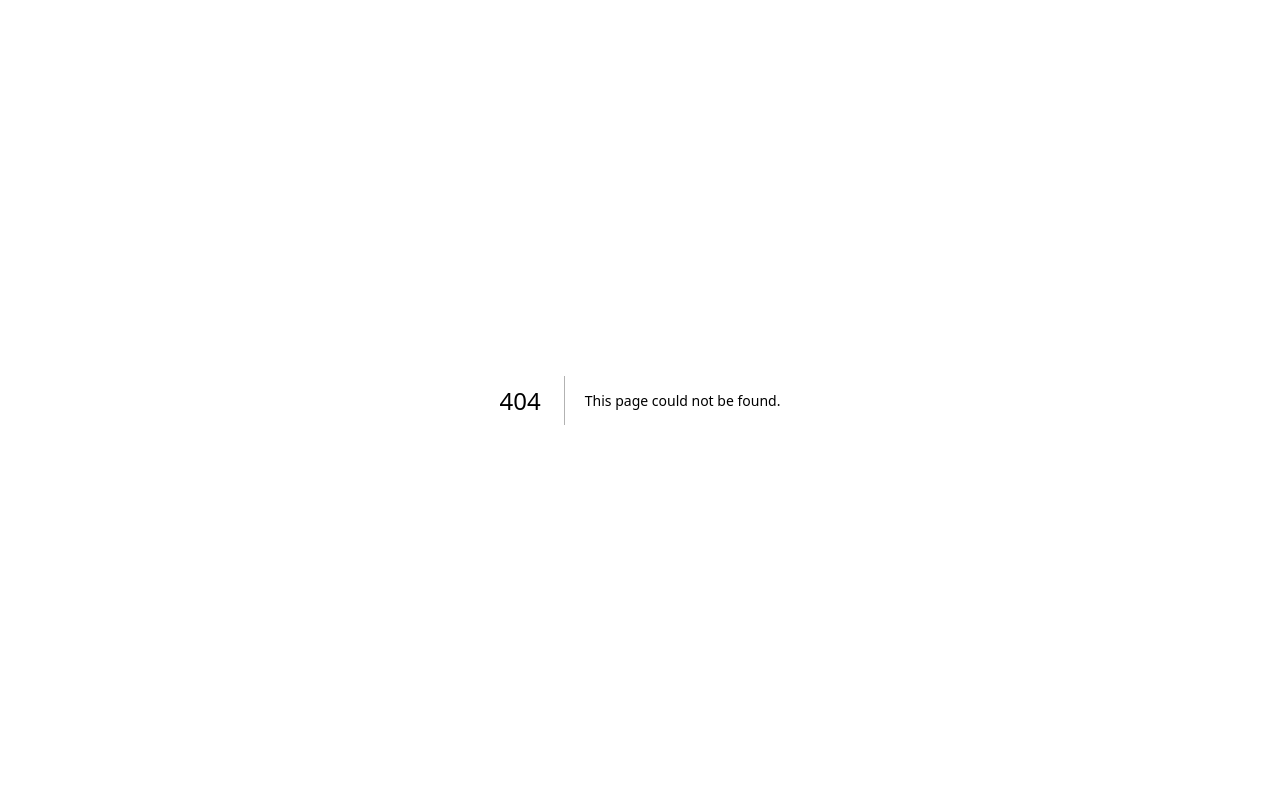
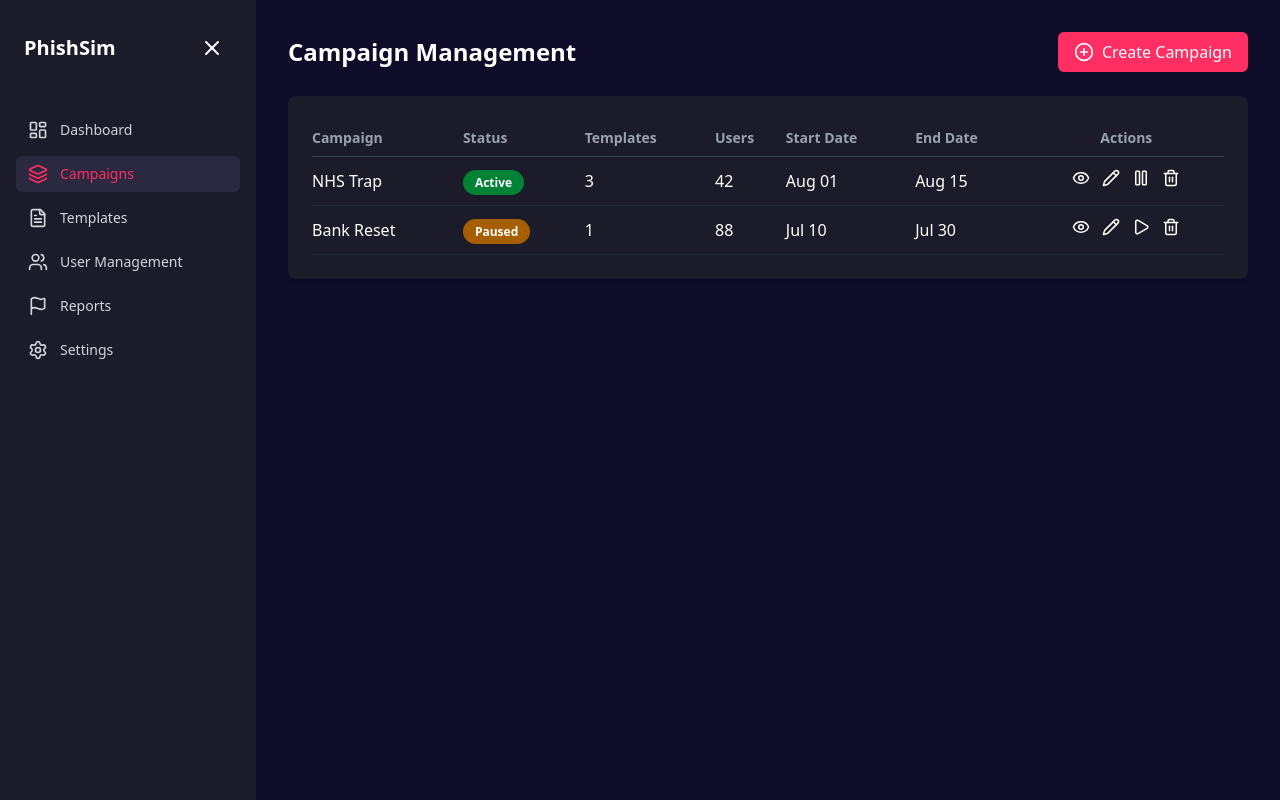
Before and after one commit to BADARRASHEED/PhishSim, a Next.js app in the folder frontend/: page /campaigns in a window 1280 px wide. Before the commit this address had no page. Built offline with nearby package versions, Linux system fonts and the light colour scheme.

Commit message:
campaign page

```diff
--- a/frontend/src/app/admin-dashboard/page.tsx
+++ b/frontend/src/app/admin-dashboard/page.tsx
@@ -1,5 +1,3 @@
-/* Updated Admin Dashboard with collapsible sidebar and icon-based navigation */
-
 'use client'
 
 import { useState } from 'react'
@@ -18,6 +16,7 @@ import {
     Legend,
 } from 'chart.js'
 import { Line, Bar } from 'react-chartjs-2'
+import Sidebar from '../components/admin/Sidebar'
 
 ChartJS.register(CategoryScale, LinearScale, PointElement, LineElement, BarElement, Title, Tooltip, Legend)
 
@@ -73,34 +72,7 @@ export default function AdminDashboard() {
     return (
         <div className="min-h-screen bg-[#0F0C29] text-white flex">
 
-            {/* Sidebar */}
-            <aside className={`transition-all duration-300 bg-[#1C1B29] h-screen sticky top-0 ${collapsed ? 'w-20' : 'w-64'} p-4`}>
-                <div className="h-16 flex items-center justify-between mb-8 px-2">
-                    {!collapsed && <h2 className="text-xl font-bold">PhishSim</h2>}
-                    <button
-                        onClick={() => setCollapsed(!collapsed)}
-                        className="ml-auto p-2 rounded hover:bg-[#2a293f] transition"
-                    >
-                        {collapsed ? <Menu size={24} /> : <X size={24} />} {/* You can replace <X /> with <ChevronLeft /> or <ArrowLeft /> */}
-                    </button>
-                </div>
-
-
-
-                <nav className="space-y-2">
-                    {navItems.map(({ href, label, icon: Icon }) => (
-                        <Link
-                            key={href}
-                            href={href}
-                            className={`flex items-center gap-3 px-3 py-2 rounded-md transition-all ${pathname === href ? 'bg-[#2a293f] text-[#FF2E63]' : 'text-gray-300 hover:text-white'
-                                }`}
-                        >
-                            <Icon size={20} />
-                            {!collapsed && <span className="text-sm">{label}</span>}
-                        </Link>
-                    ))}
-                </nav>
-            </aside>
+           <Sidebar />
 
             {/* Main Content */}
             <main className="flex-1 p-6 md:p-10">
--- /dev/null
+++ b/frontend/src/app/campaigns/page.tsx
@@ -0,0 +1,102 @@
+'use client'
+
+import { useState } from 'react'
+import { PlusCircle, Pencil, Trash2, Eye, Pause, Play } from 'lucide-react'
+import Link from 'next/link'
+import Sidebar from '../components/admin/Sidebar'
+
+const mockCampaigns = [
+  {
+    id: 1,
+    name: 'NHS Trap',
+    status: 'Active',
+    templates: 3,
+    users: 42,
+    startDate: 'Aug 01',
+    endDate: 'Aug 15',
+  },
+  {
+    id: 2,
+    name: 'Bank Reset',
+    status: 'Paused',
+    templates: 1,
+    users: 88,
+    startDate: 'Jul 10',
+    endDate: 'Jul 30',
+  },
+]
+
+export default function CampaignPage() {
+  const [campaigns, setCampaigns] = useState(mockCampaigns)
+
+  return (
+    <div className="flex h-screen overflow-hidden">
+      <Sidebar />
+
+      <main className="flex-1 overflow-y-auto bg-[#0F0C29] text-white p-8">
+        <header className="flex justify-between items-center mb-6">
+          <h1 className="text-2xl font-bold">Campaign Management</h1>
+          <Link
+            href="/campaigns/create"
+            className="flex items-center gap-2 bg-[#FF2E63] px-4 py-2 rounded-md hover:bg-[#e82b58] transition"
+          >
+            <PlusCircle size={20} /> Create Campaign
+          </Link>
+        </header>
+
+        <div className="bg-[#1C1B29] rounded-lg p-6 shadow-md overflow-auto">
+          <table className="w-full text-left">
+            <thead className="text-gray-400 text-sm border-b border-gray-700">
+              <tr>
+                <th className="py-2">Campaign</th>
+                <th className="py-2">Status</th>
+                <th className="py-2">Templates</th>
+                <th className="py-2">Users</th>
+                <th className="py-2">Start Date</th>
+                <th className="py-2">End Date</th>
+                <th className="py-2 text-center">Actions</th>
+              </tr>
+            </thead>
+            <tbody>
+              {campaigns.map((c) => (
+                <tr key={c.id} className="border-b border-gray-800 hover:bg-[#2a293f]">
+                  <td className="py-3 font-medium">{c.name}</td>
+                  <td className="py-3">
+                    <span
+                      className={`px-3 py-1 rounded-full text-xs font-semibold ${
+                        c.status === 'Active' ? 'bg-green-700' : 'bg-yellow-700'
+                      }`}
+                    >
+                      {c.status}
+                    </span>
+                  </td>
+                  <td className="py-3">{c.templates}</td>
+                  <td className="py-3">{c.users}</td>
+                  <td className="py-3">{c.startDate}</td>
+                  <td className="py-3">{c.endDate}</td>
+                  <td className="py-3 flex justify-center gap-3">
+                    <button title="View" className="hover:text-blue-400">
+                      <Eye size={18} />
+                    </button>
+                    <button title="Edit" className="hover:text-yellow-400">
+                      <Pencil size={18} />
+                    </button>
+                    <button
+                      title={c.status === 'Active' ? 'Pause' : 'Resume'}
+                      className="hover:text-purple-400"
+                    >
+                      {c.status === 'Active' ? <Pause size={18} /> : <Play size={18} />}
+                    </button>
+                    <button title="Delete" className="hover:text-red-400">
+                      <Trash2 size={18} />
+                    </button>
+                  </td>
+                </tr>
+              ))}
+            </tbody>
+          </table>
+        </div>
+      </main>
+    </div>
+  )
+}
--- /dev/null
+++ b/frontend/src/app/components/admin/Sidebar.tsx
@@ -0,0 +1,48 @@
+'use client'
+
+import { useState } from 'react'
+import { usePathname } from 'next/navigation'
+import Link from 'next/link'
+import { LayoutDashboard, Layers, Users, FileText, Flag, Settings, Menu, X } from 'lucide-react'
+
+const navItems = [
+    { href: '/admin-dashboard', label: 'Dashboard', icon: LayoutDashboard },
+    { href: '/campaigns', label: 'Campaigns', icon: Layers },
+    { href: '/templates', label: 'Templates', icon: FileText },
+    { href: '/users', label: 'User Management', icon: Users },
+    { href: '/reports', label: 'Reports', icon: Flag },
+    { href: '/settings', label: 'Settings', icon: Settings },
+]
+
+export default function Sidebar() {
+    const [collapsed, setCollapsed] = useState(false)
+    const pathname = usePathname()
+
+    return (
+        <aside className={`transition-all duration-300 bg-[#1C1B29] h-screen sticky top-0 ${collapsed ? 'w-20' : 'w-64'} p-4`}>
+            <div className="h-16 flex items-center justify-between mb-8 px-2">
+                {!collapsed && <h2 className="text-xl font-bold text-white">PhishSim</h2>}
+                <button
+                    onClick={() => setCollapsed(!collapsed)}
+                    className="ml-auto p-2 rounded hover:bg-[#2a293f] transition"
+                >
+                    {collapsed ? <Menu size={24} className="text-white" /> : <X size={24} className="text-white" />}
+                </button>
+            </div>
+
+
+            <nav className="space-y-2">
+                {navItems.map(({ href, label, icon: Icon }) => (
+                    <Link
+                        key={href}
+                        href={href}
+                        className={`flex items-center gap-3 px-3 py-2 rounded-md transition-all ${pathname === href ? 'bg-[#2a293f] text-[#FF2E63]' : 'text-gray-300 hover:text-white'}`}
+                    >
+                        <Icon size={20} />
+                        {!collapsed && <span className="text-sm">{label}</span>}
+                    </Link>
+                ))}
+            </nav>
+        </aside>
+    )
+}
```
Also changed, not shown: frontend/src/app/reports/page.tsx (added), frontend/src/app/settings/page.tsx (added), frontend/src/app/templates/page.tsx (added), frontend/src/app/user-dashboard/page.tsx (added), frontend/src/app/users/page.tsx (added).
